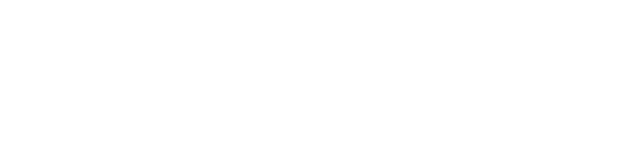
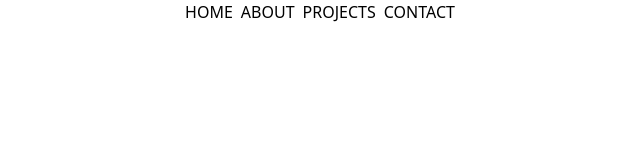
Before and after one commit to ZnerolBE/tryouts, a website: page index.html in a window 1280 px wide. Shown: the whole page, without its empty margins (320-960 px from the left). Drawn offline with Linux system fonts and the light colour scheme.

Commit message:
tailwindcss working

```diff
--- a/index.html
+++ b/index.html
@@ -5,8 +5,15 @@
     <meta http-equiv="X-UA-Compatible" content="IE=edge">
     <meta name="viewport" content="width=device-width, initial-scale=1.0">
     <title>Tryout 1</title>
+    <link href="./css/main.css" rel="stylesheet">
 </head>
 <body>
+    <div class="uppercase flex gap-2 justify-center">
+        <a href="#">Home</a>
+        <a href="#">About</a>
+        <a href="#">Projects</a>
+        <a href="#">Contact</a>
 
+    </div>
 </body>
 </html>
--- /dev/null
+++ b/input.css
@@ -0,0 +1,3 @@
+@tailwind base;
+@tailwind components;
+@tailwind utilities;
--- a/tailwind.config.js
+++ b/tailwind.config.js
@@ -1,6 +1,6 @@
 /** @type {import('tailwindcss').Config} */
 module.exports = {
-  content: ["./src/**/*.{html,js}"],
+  content: ["./*.html"],
   theme: {
     extend: {},
   },
```
Also changed, not shown: package.json (added, +25 -0 lines), README.md, css/main.css (added).
